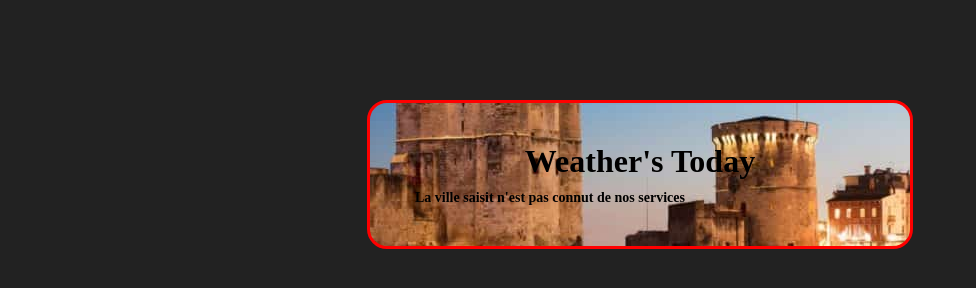
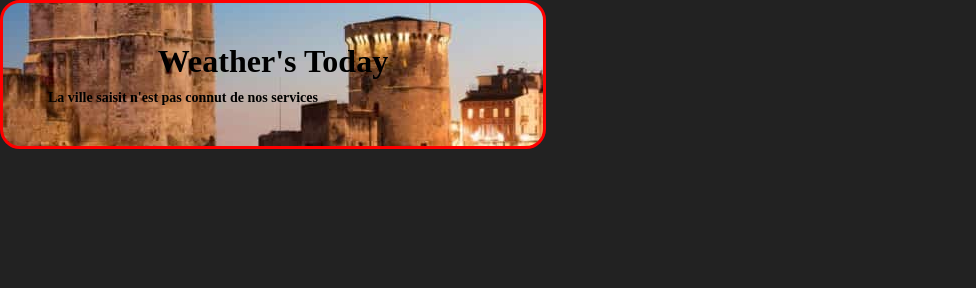
Before and after one commit to Necrange/apps-Weather, a plain HTML site: page index.html in a window 1280 px wide. Shown: the whole page, without its empty margins (0-976 px from the left). Drawn offline with Linux system fonts and the light colour scheme; no server answers.

Commit message:
Update style.css
sup. des marges du cadre

```diff
--- a/style.css
+++ b/style.css
@@ -13,7 +13,7 @@ body{ /* Création du corp du site web*/
    background: linear-gradient(#00feba, #5b549a);
    backdrop-filter: sepia(5%); /* ajout de l'arrière plan du texte*/
    color: #000000; /* couleur arrière plan*/
-   margin: 100px auto 0px; /* ajout de la marge a 100px du haut et 0 du bas tandis que auto pour la droite et la gauche*/
+   margin: 0px 0px 0px; /* ajout de la marge a 100px du haut et 0 du bas tandis que auto pour la droite et la gauche*/
    border-radius: 20px; /* ajout du rayon des arrondies des angles */
    padding: 40px 35px; /* ajout d'un espace entre la demande d'alignement du texte et la bordure extérieur */
    text-align: center; /* le texte sera aligner et centrer */
```
